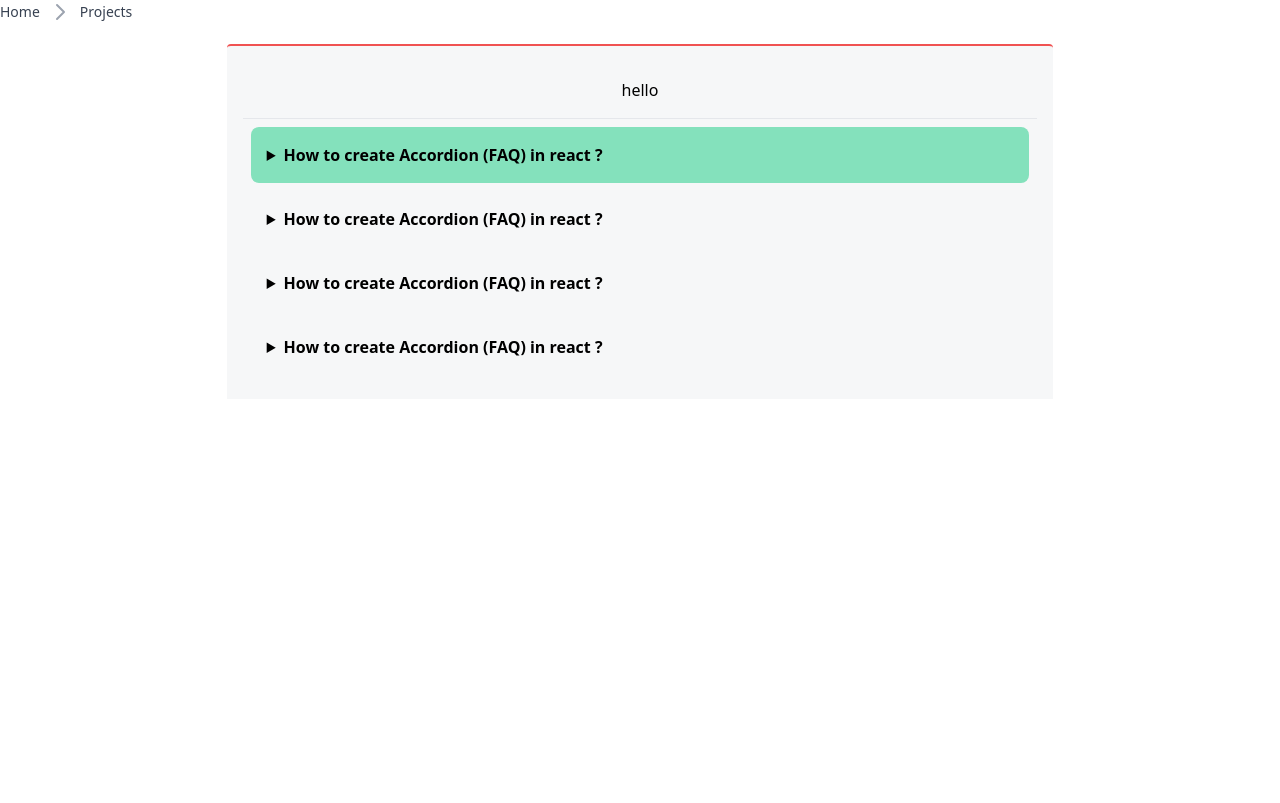
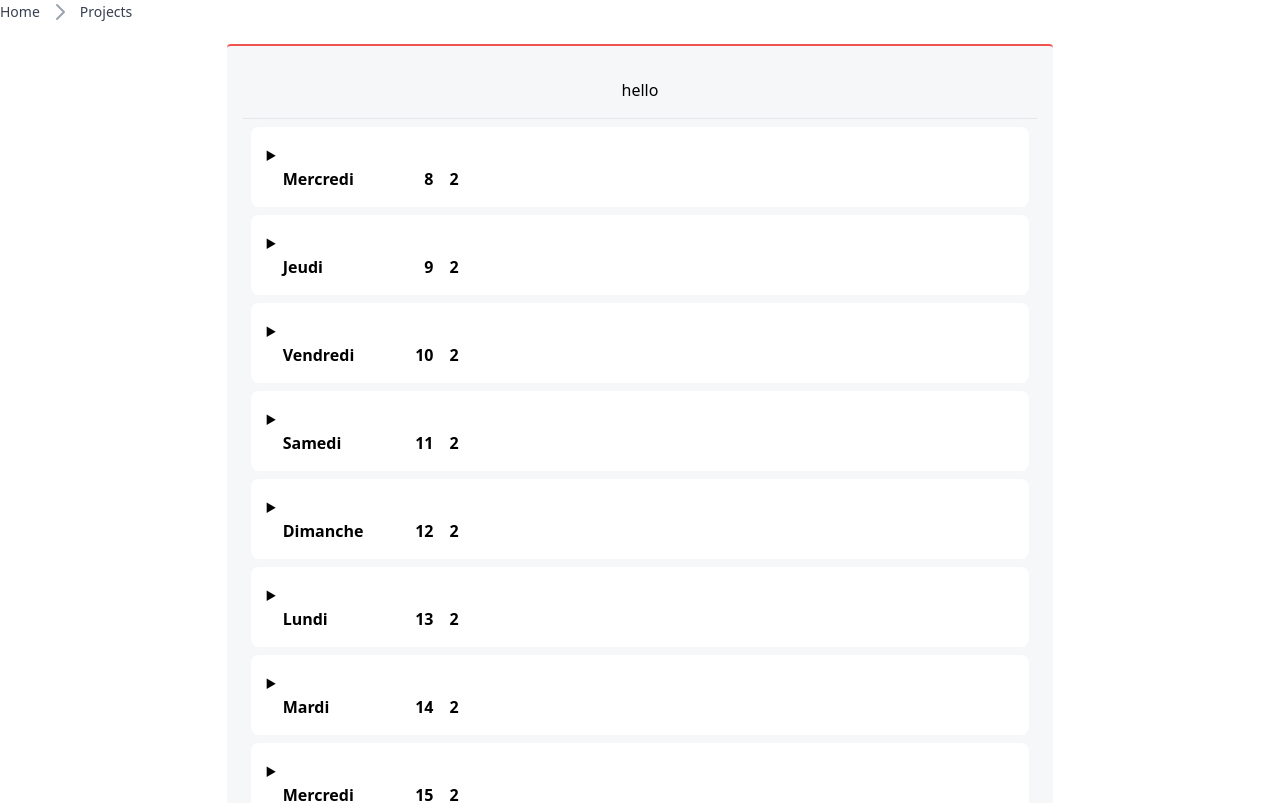
Before and after one commit to Bouzhar-Abdallah/mansalon-front-end, a React (Vite) app in the folder front/: page /reservations in a window 1280 px wide. Shown: the top 803 px of the page. Built offline with nearby package versions, Linux system fonts and the light colour scheme; sample sign-in values are in the browser's storage.

Commit message:
show date

```diff
--- a/front/src/components/day.jsx
+++ b/front/src/components/day.jsx
@@ -1,10 +1,28 @@
 import { Accordion, Button, Breadcrumb } from "flowbite-react";
 
-export default function Day() {
+export default function Day(props) {
+
+
+
+
+
+    //let dayname = weekday[props.day.getDay()];
+    console.log(props.day)
+
   return (
+    <>
+      <details className="p-4 rounded-lg bg-white">
+        <summary className="font-semibold" >
+          <div className="w-48 flex ">
+          <span className="ml-4 ">{props.day.dayName} </span>
+          <span className="ml-auto">{props.day.day} </span>
+          <span className="ml-4">{props.day.month} </span>
+          </div>
 
-    <>
-          <div className="flex gap-10 justify-center">
+        </summary>
+        <div className="mt-3">
+          <div className="text-sm leading-6 "></div>
+          <div className="flex gap-10 justify-center bg-white py-4">
             <div className="flex flex-col">
               <div className="flex justify-center items-center mb-2">
                 <h1 className="text-center">matain</h1>
@@ -66,7 +84,8 @@ export default function Day() {
                   </div> */}
             </div>
           </div>
-       </>
-
+        </div>
+      </details>
+    </>
   );
 }
--- a/front/src/components/reservations.jsx
+++ b/front/src/components/reservations.jsx
@@ -12,19 +12,21 @@ export default function reservations() {
   "Samedi",
 ];
 
-  const d = new Date();
-  var days = [];
 
+  var days2 = [];
   for (var i = 0; i < 30; i++) {
     var date = new Date();
     date.setDate(date.getDate() + i);
-    days.push(date);
+    var jsonDate = {
+      id:i,
+      year: date.getFullYear(),
+      month: date.getMonth() + 1,
+      day: date.getDate(),
+      dayName: weekday[date.getDay()]
+    };
+    days2.push(jsonDate);
   }
 
-  days.forEach((day) => {
-    let dayname = weekday[day.getDay()];
-    //console.log(dayname);
-  });
 
   return (
     <>
@@ -37,46 +39,12 @@ export default function reservations() {
         <div className="lg:w-2/3 mx-auto bg-gray-300 p-4 border-t-2 bg-opacity-20 border-red-500 rounded-t">
           <h1 className="text-center my-4">hello</h1>
           <div className="w-full md:px-2 mx-auto space-y-2  p-2 border-t ">
-            <details className="p-4 rounded-lg bg-green-300">
-              <summary className="font-semibold">
-                How to create Accordion (FAQ) in react ?
-              </summary>
-              <div className="mt-3">
-                <div className="text-sm leading-6 ">
-                  <Day />
-                </div>
-              </div>
-            </details>
-            <details className="p-4 rounded-lg">
-              <summary className="font-semibold">
-                How to create Accordion (FAQ) in react ?
-              </summary>
-              <div className="mt-3">
-                <div className="text-sm leading-6 ">
-                  <Day />
-                </div>
-              </div>
-            </details>
-            <details className="p-4 rounded-lg">
-              <summary className="font-semibold">
-                How to create Accordion (FAQ) in react ?
-              </summary>
-              <div className="mt-3">
-                <div className="text-sm leading-6 ">
-                  <Day />
-                </div>
-              </div>
-            </details>
-            <details className="p-4 rounded-lg">
-              <summary className="font-semibold">
-                How to create Accordion (FAQ) in react ?
-              </summary>
-              <div className="mt-3">
-                <div className="text-sm leading-6 ">
-                  <Day />
-                </div>
-              </div>
-            </details>
+
+            {days2.map((day)=>{
+              return <Day key={day.id} day={day} />
+            })}
+
+
           </div>
         </div>
       </div>
```
Lines whose indentation alone changed are shown as unchanged.
